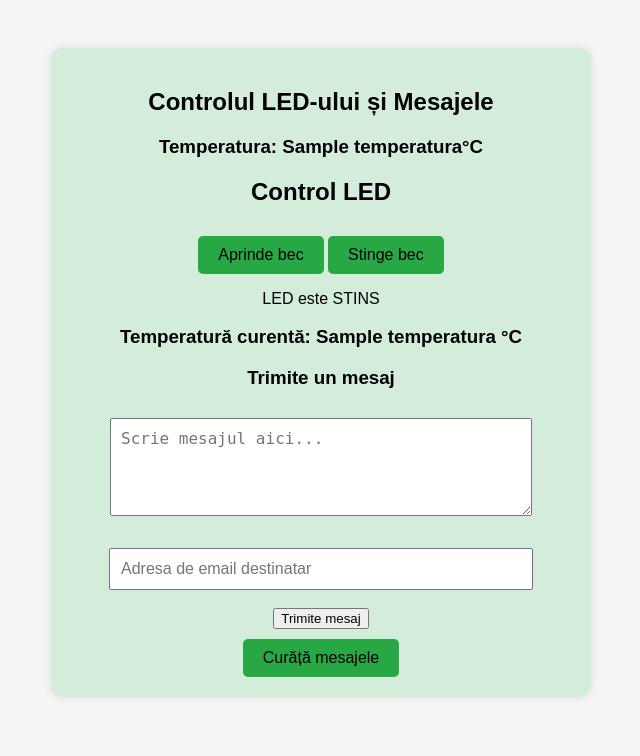
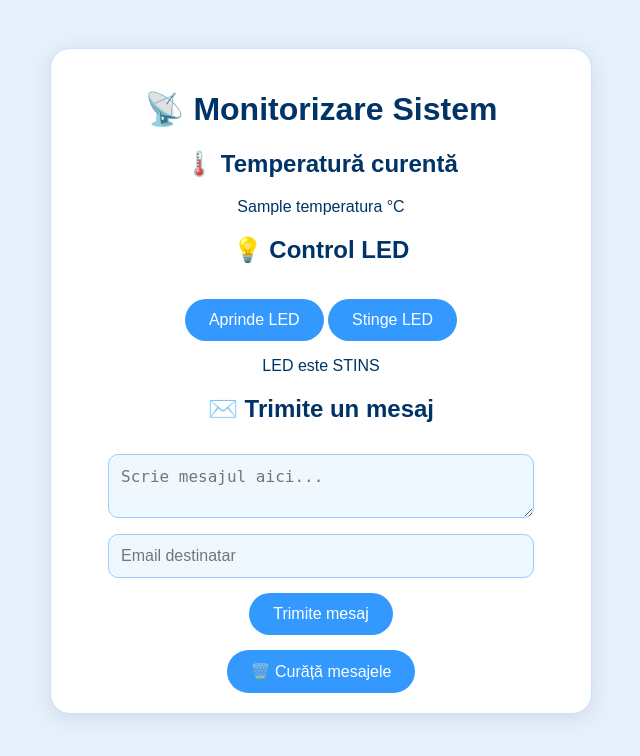
Before and after one commit to allupu271/ps_web, a Python web app: template templates/index1.html in a window 1280 px wide. Shown: the top 756 px of the page, without its empty margins (319-959 px from the left). Run offline with Jinja, Linux system fonts and the light colour scheme; the template is opened without the code that fills it: most values are stand-ins (such as "Sample title", 1, 10 or a date in 2020).

Commit message:
proiect modificat

```diff
--- a/app.py
+++ b/app.py
@@ -23,7 +23,7 @@ def send_email(subiect,mesaj):
     SMTP_PORT = 587
     SMTP_USERNAME = 'lupualexandra308@gmail.com'
     SMTP_PASSWORD = 'vebrcdsetwgdptrh'
-    RECIPIENT_EMAIL = 'lupualexandra308@gmail.com'
+    RECIPIENT_EMAIL = 'aliciabogdan06@gmail.com'
 
     message = MIMEMultipart()
     message['From'] = SMTP_USERNAME
--- a/static/style.css
+++ b/static/style.css
@@ -39,16 +39,16 @@ input[type="text"] {
 } */
 
 /* Stiluri generale */
-body {
+/* body {
     font-family: Arial, sans-serif;
     background: #f5f5f5;
     padding: 40px;
     text-align: center;
-    color: #000; /* text negru */
+    color: #000;
 }
 
 .container {
-    background: #d4edda; /* verde deschis */
+    background: #d4edda;
     padding: 20px;
     max-width: 500px;
     margin: auto;
@@ -58,9 +58,9 @@ body {
 
 button {
     padding: 10px 20px;
-    background: #28a745; /* verde mediu */
+    background: #28a745;
     border: none;
-    color: #000; /* text negru */
+    color: #000;
     font-size: 16px;
     margin-top: 10px;
     cursor: pointer;
@@ -68,7 +68,7 @@ button {
 }
 
 button:hover {
-    background: #218838; /* verde mai închis */
+    background: #218838;
 }
 
 input[type="text"],
@@ -78,4 +78,52 @@ textarea {
     padding: 10px;
     margin-top: 10px;
     font-size: 16px
+} */
+
+/* Stiluri generale în nuanțe de albastru */
+body {
+    font-family: Arial, sans-serif;
+    background: #e6f0fa; /* albastru foarte deschis */
+    padding: 40px;
+    text-align: center;
+    color: #003366; /* albastru închis */
 }
+
+.container {
+    background: #ffffff;
+    padding: 20px;
+    max-width: 500px;
+    margin: auto;
+    border-radius: 20px;
+    box-shadow: 0 4px 20px rgba(0, 51, 102, 0.1);
+    border: 1px solid #cce0ff;
+}
+
+button {
+    padding: 12px 24px;
+    background: #3399ff; /* albastru mediu */
+    border: none;
+    color: white;
+    font-size: 16px;
+    margin-top: 15px;
+    cursor: pointer;
+    border-radius: 50px; /* buton rotund */
+    /*transition: background 0.3s ease;*/
+}
+
+button:hover {
+    background: #267acc; /* albastru mai închis */
+}
+
+input[type="text"],
+input[type="email"],
+textarea {
+    width: 80%;
+    padding: 12px;
+    margin-top: 12px;
+    font-size: 16px;
+    border-radius: 10px;
+    border: 1px solid #99ccff;
+    background-color: #f0f8ff;
+    color: #003366;
+}
--- a/templates/index1.html
+++ b/templates/index1.html
@@ -1,137 +1,72 @@
-<!-- <!DOCTYPE html>
-<html lang="ro">
-<head>
-    <meta charset="UTF-8">
-    <title>Sistem Monitorizare</title>
-    <link rel="stylesheet" href="{{ url_for('static', filename='style.css') }}">
-</head>
-<body>
-    <div class="container">
-        <h1>Monitorizare Temperatură</h1>
-        <p>Temperatura curentă: <strong>{{ temperatura }} °C</strong></p>
-
-        <button id="led-btn" onclick="toggleLED()">LED: {{ 'ON' if led else 'OFF' }}</button>
-
-        <h2>Trimite un mesaj</h2>
-        <form onsubmit="trimiteMesaj(event)">
-            <input type="text" name="mesaj" id="mesaj" placeholder="Scrie mesajul aici" required>
-            <button type="submit">Trimite</button>
-        </form>
-
-        <p><strong>Mesaj ultim trimis:</strong> {{ mesaj }}</p>
-    </div>
-
-    <script>
-        function toggleLED() {
-            fetch('/update_led', { method: 'POST' })
-                .then(response => response.json())
-                .then(data => {
-                    const btn = document.getElementById("led-btn");
-                    btn.textContent = "LED: " + (data.led ? "ON" : "OFF");
-                });
-        }
-
-        function trimiteMesaj(e) {
-            e.preventDefault();
-            const formData = new FormData();
-            formData.append("mesaj", document.getElementById("mesaj").value);
-            fetch('/trimite_mesaj', {
-                method: 'POST',
-                body: formData
-            })
-            .then(res => res.json())
-            .then(data => {
-                alert("Mesaj transmis: " + data.mesaj);
-                location.reload();
-            });
-        }
-    </script>
-</body>
-</html> -->
-
 <!DOCTYPE html>
 <html lang="ro">
 <head>
     <meta charset="UTF-8">
     <meta name="viewport" content="width=device-width, initial-scale=1.0">
-    <title>Flask App</title>
+    <title>Monitorizare Sistem</title>
     <link rel="stylesheet" href="{{ url_for('static', filename='style.css') }}">
 </head>
 <body>
 
 <div class="container">
-    <h2>Controlul LED-ului și Mesajele</h2>
+    <h1 class="title">📡 Monitorizare Sistem</h1>
 
-    <!-- Afișare Temperatura -->
-    <div>
-        <h3>Temperatura: {{ temperatura }}°C</h3>
+    <!-- Temperatură -->
+    <div class="card">
+        <h2>🌡️ Temperatură curentă</h2>
+        <p class="value" id="temperatura">{{ temperatura }} °C</p>
     </div>
 
-    <!-- Control pentru LED -->
-    <div>
-        <h2>Control LED</h2>
-        <button onclick="schimbaLED(true)">Aprinde bec</button>
-        <button onclick="schimbaLED(false)">Stinge bec</button>
-        <p id="ledStatus">LED este {{ 'APRINS' if led else 'STINS' }}</p>
-
-        <h3>Temperatură curentă: <span id="temperatura">{{ temperatura }} °C</span></h3>
+    <!-- Control LED -->
+    <div class="card">
+        <h2>💡 Control LED</h2>
+        <div class="btn-group">
+            <button onclick="schimbaLED(true)">Aprinde LED</button>
+            <button onclick="schimbaLED(false)">Stinge LED</button>
+        </div>
+        <p class="status" id="ledStatus">LED este {{ 'APRINS' if led else 'STINS' }}</p>
     </div>
 
-    <!-- Form pentru trimiterea unui mesaj -->
-    <div>
-        <h3>Trimite un mesaj</h3>
+    <!-- Trimitere mesaj -->
+    <div class="card">
+        <h2>✉️ Trimite un mesaj</h2>
         <form id="form_mesaj" action="/trimite_mesaj" method="POST">
-            <textarea id="mesaj" name="mesaj" rows="4" cols="50" placeholder="Scrie mesajul aici..."></textarea><br><br>
-            <input type="email" id="email_destinatar" name="email_destinatar" placeholder="Adresa de email destinatar" required><br><br>
-            <input type="submit" value="Trimite mesaj">
+            <textarea id="mesaj" name="mesaj" placeholder="Scrie mesajul aici..." required></textarea>
+            <input type="email" id="email_destinatar" name="email_destinatar" placeholder="Email destinatar" required>
+            <button type="submit">Trimite mesaj</button>
         </form>
-        <div id="mesaj_curent"></div>
+        <div class="mesaj-info" id="mesaj_curent"></div>
     </div>
 
-    <!-- Buton pentru a curăța mesajele -->
-    <div>
-        <button id="curata_mesaje" onclick="curataMesaje()">Curăță mesajele</button>
+    <!-- Curăță mesajele -->
+    <div class="card">
+        <button class="secondary-btn" id="curata_mesaje" onclick="curataMesaje()">🗑️ Curăță mesajele</button>
     </div>
 </div>
 
 <script>
-// Script pentru interacțiunea cu backend-ul Flask
-
-// Toggle LED aprinde/stinge
-function toggleLed() {
-    fetch('/update_led', { method: 'POST' })
-        .then(response => response.json())
-        .then(data => {
-            document.querySelector("h3").innerHTML = "LED este " + (data.led ? "aprins" : "stins");
-        });
-}
-
+// LED control
 function schimbaLED(stareNoua) {
     fetch('/update_led', {
         method: 'POST',
-        headers: {
-            'Content-Type': 'application/json'
-        },
+        headers: { 'Content-Type': 'application/json' },
         body: JSON.stringify({ stare: stareNoua })
     })
     .then(response => response.json())
     .then(data => {
         const statusText = data.led ? "LED este APRINS" : "LED este STINS";
         document.getElementById("ledStatus").innerText = statusText;
-    })
-    .catch(error => console.error("Eroare:", error));
+    });
 }
 
 // Trimite mesaj
 document.getElementById('form_mesaj').addEventListener('submit', function(e) {
     e.preventDefault();
 
-    var mesaj = document.getElementById('mesaj').value;
-    var destinatar = document.getElementById('email_destinatar').value;
-
+    const formData = new FormData(this);
     fetch('/trimite_mesaj', {
         method: 'POST',
-        body: new FormData(this)
+        body: formData
     })
     .then(response => response.json())
     .then(data => {
@@ -143,9 +78,9 @@ document.getElementById('form_mesaj').addEventListener('submit', function(e) {
 function curataMesaje() {
     fetch('/curata_mesaje', { method: 'POST' })
         .then(response => response.json())
-        .then(data => {
+        .then(() => {
             document.getElementById('mesaj_curent').innerText = '';
-            document.getElementById('mesaj').value = ''; // Curăță câmpul de mesaj
+            document.getElementById('mesaj').value = '';
         });
 }
 </script>
```
